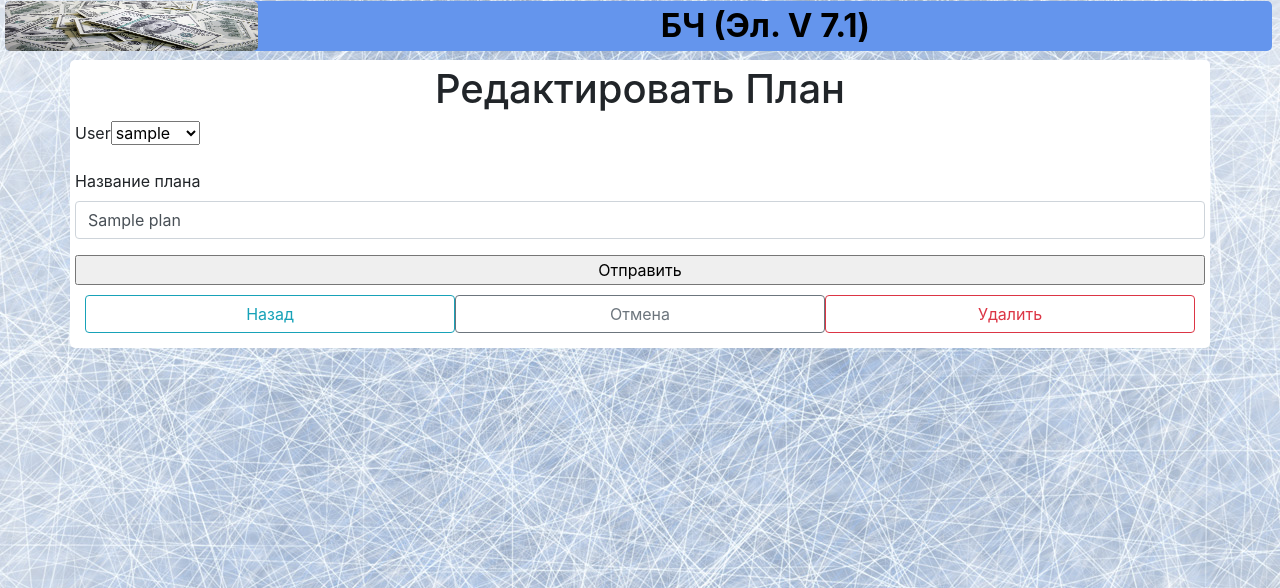
After one commit to suph4rd/NB4444, a Django app: page /plan/update/1/ in a window 1280 px wide. The commit adds this page. Shown: the top 588 px of the page. Run offline with Django 3.2, Linux system fonts and the light colour scheme; tables that the repository leaves empty hold one stand-in row (values such as "Sample post"); some libraries are stand-ins or nearby versions.

Commit message:
feat: develop planner (PLAN update)

```diff
--- a/B4/urls.py
+++ b/B4/urls.py
@@ -57,6 +57,24 @@ urlpatterns = [
         name='plan_create'
     ),
     path(
+        'plan/update/<int:pk>/',
+        generic.UpdateView.as_view(
+            model=models.Plan,
+            form_class=forms.get_custom_model_form(models.Plan),
+            template_name="pages/plan/update.html"
+        ),
+        name='plan_update'
+    ),
+    path(
+        'plan/delete/<int:pk>/',
+        generic.DeleteView.as_view(
+            model=models.Plan,
+            template_name='pages/plan/delete.html',
+            success_url=reverse_lazy('plan_list')
+        ),
+        name='plan_delete'
+    ),
+    path(
         'plan/task/create/',
         generic.CreateView.as_view(
             model=models.Task,
--- a/templates/pages/plan/create.html
+++ b/templates/pages/plan/create.html
@@ -1,7 +1,7 @@
 {% extends 'base.html' %}
 {% load static bootstrap5 %}
 {% block content %}
-    <h1 style="text-align:center;">Создать План</h1>
+    <h1 class="text-center">Создать План</h1>
     <form method="post">
         {% csrf_token %}
         <div class="detail">
--- a/templates/pages/plan/detail.html
+++ b/templates/pages/plan/detail.html
@@ -31,8 +31,7 @@
                     <td>{{ obj.section }}</td>
                     <td>{{ obj.description }}</td>
                     <td>
-{#                        <a href="{% url 'plan_detail' obj.pk %}">Просмотр</a>#}
-                        <a href="{% url 'task_update' obj.pk %}">Изменить</a>
+                        <a class="btn btn-outline-info" href="{% url 'task_update' obj.pk %}">Изменить</a>
                     </td>
                 </tr>
             {% endfor %}
--- a/templates/pages/plan/list.html
+++ b/templates/pages/plan/list.html
@@ -26,7 +26,8 @@
                     <td>{{ obj.user }}</td>
                     <td>{{ obj.name }}</td>
                     <td>
-                        <a href="{% url 'plan_detail' obj.pk %}">Просмотр</a>
+                        <a class="btn btn-outline-info" href="{% url 'plan_detail' obj.pk %}">Просмотр</a>
+                        <a class="btn btn-outline-info" href="{% url 'plan_update' obj.pk %}">Изменить</a>
                     </td>
                 </tr>
             {% endfor %}
--- /dev/null
+++ b/templates/pages/plan/update.html
@@ -0,0 +1,28 @@
+{% extends 'base.html' %}
+{% load static bootstrap5 %}
+{% block content %}
+    <h1 class="text-center">Редактировать План</h1>
+    <div class="alert-danger">{{ form.non_field_errors }}</div>
+    <form method="post">
+        {% csrf_token %}
+        <div class="detail">
+            {% bootstrap_form form %}
+{#            {% bootstrap_field form.is_ready %}#}
+{#            {% bootstrap_field form.plan %}#}
+{#            {% bootstrap_field form.section %}#}
+{#            {% bootstrap_field form.description %}#}
+        </div>
+        <input style="width: 100%" type="submit" value="Отправить">
+    </form>
+    <div class="row btn-active">
+        <a class="col btn btn-outline-info" href="{% url 'plan_list' %}">
+            Назад
+        </a>
+        <a class="col btn btn-outline-secondary" href="{% url 'plan_update' object.id %}">
+            Отмена
+        </a>
+        <a class="col btn btn-outline-danger" href="{% url 'plan_delete' object.id %}">
+            Удалить
+        </a>
+    </div>
+{% endblock %}
--- a/templates/pages/task/create.html
+++ b/templates/pages/task/create.html
@@ -1,7 +1,7 @@
 {% extends 'base.html' %}
 {% load static bootstrap5 %}
 {% block content %}
-    <h1 style="text-align:center;">Создать задачу</h1>
+    <h1 class="text-center">Создать задачу</h1>
     <form method="post">
         {% csrf_token %}
         <div class="detail">
```
Also changed, not shown: templates/pages/plan/delete.html (added, +19 -0 lines).
